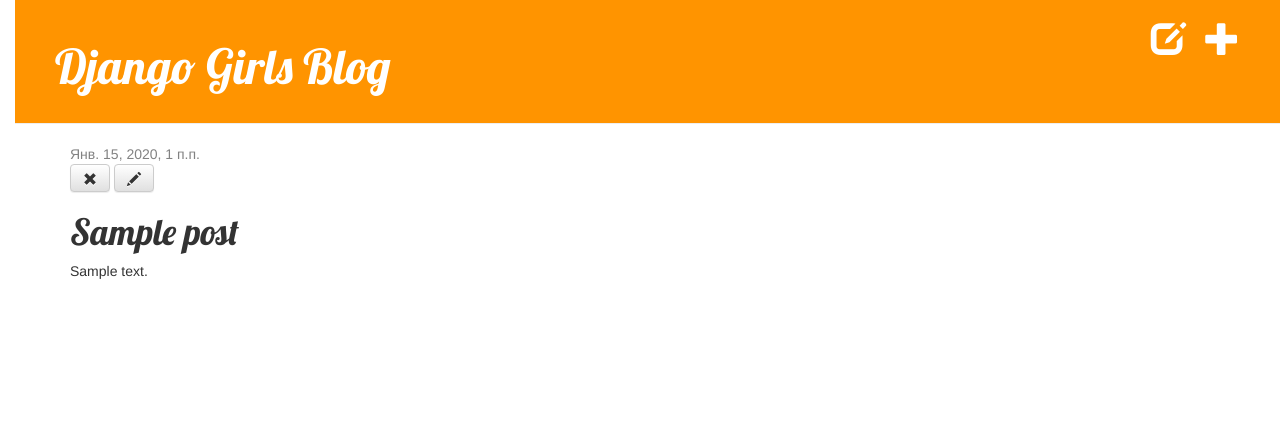
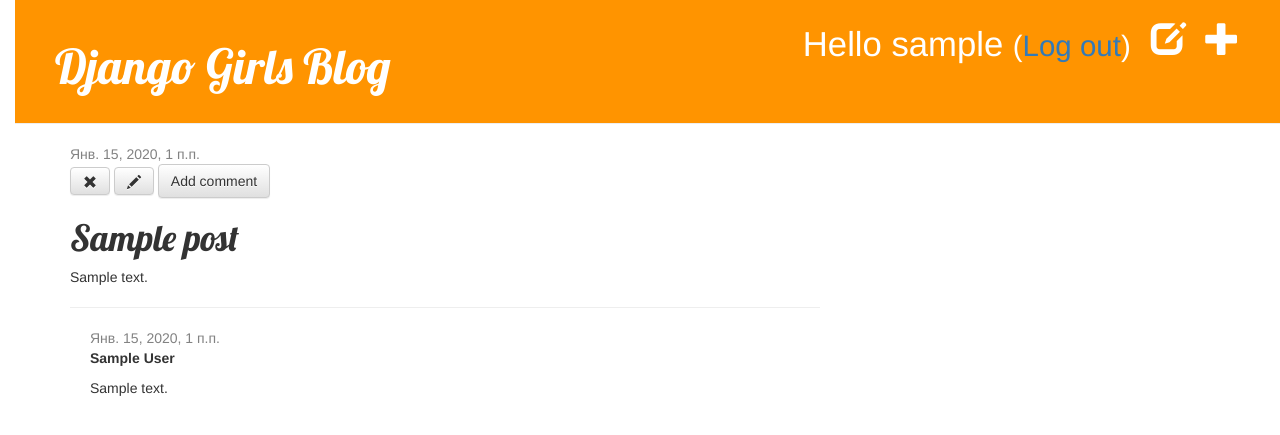
Before and after one commit to ElenaBalbukova/my-first-blog, a Django app: page /post/1/ in a window 1280 px wide. Shown: the top 435 px of the page. Run offline with Django 3.2, Linux system fonts and the light colour scheme; a user stored in the database is signed in; tables that the repository leaves empty hold one stand-in row (values such as "Sample post"); some libraries are stand-ins or nearby versions.

Commit message:
Added secure, comment, PostgreSQL

```diff
--- a/blog/admin.py
+++ b/blog/admin.py
@@ -1,4 +1,5 @@
 from django.contrib import admin
-from .models import Post
+from .models import Post, Comment
 
 admin.site.register(Post)
+admin.site.register(Comment)
--- a/blog/models.py
+++ b/blog/models.py
@@ -16,3 +16,20 @@
 
     def __str__(self):
         return self.title
+
+class Comment(models.Model):
+    post = models.ForeignKey('blog.Post', on_delete=models.CASCADE, related_name='comments')
+    author = models.CharField(max_length=200)
+    text = models.TextField()
+    created_date = models.DateTimeField(default=timezone.now)
+    approved_comment = models.BooleanField(default=False)
+
+    def approve(self):
+        self.approved_comment = True
+        self.save()
+
+    def __str__(self):
+        return self.text
+
+def approved_comments(self):
+    return self.comments.filter(approved_comment=True)
--- a/blog/static/css/blog.css
+++ b/blog/static/css/blog.css
@@ -53,3 +53,7 @@
 .post h1 a, .post h1 a:visited {
         color: #000000;
     }
+
+.comment {
+    margin: 20px 0px 20px 20px;
+}
--- a/blog/templates/blog/base.html
+++ b/blog/templates/blog/base.html
@@ -12,6 +12,9 @@
             {% if user.is_authenticated %}
                 <a href="{% url 'post_new' %}" class="top-menu"><span class="glyphicon glyphicon-plus"></span></a>
                 <a href="{% url 'post_draft_list' %}" class="top-menu"><span class="glyphicon glyphicon-edit"></span></a>
+                <p class="top-menu">Hello {{ user.username }} <small>(<a href="{% url 'logout' %}">Log out</a>)</small></p>
+            {% else %}
+                <a href="{% url 'login' %}" class="top-menu"><span class="glyphicon glyphicon-lock"></span></a>
             {% endif %}
             <h1><a href="/">Django Girls Blog</a></h1>
         </div>
--- a/blog/templates/blog/post_detail.html
+++ b/blog/templates/blog/post_detail.html
@@ -12,8 +12,27 @@
         {% if user.is_authenticated %}
             <a class="btn btn-default" href="{% url 'post_remove' pk=post.pk %}"><span class="glyphicon glyphicon-remove"></span></a>
             <a class="btn btn-default" href="{% url 'post_edit' pk=post.pk %}"><span class="glyphicon glyphicon-pencil"></span></a>
+            <a class="btn btn-default" href="{% url 'add_comment_to_post' pk=post.pk %}">Add comment</a>
         {% endif %}
         <h1>{{ post.title }}</h1>
         <p>{{ post.text|linebreaksbr }}</p>
+        <hr>
+        {% for comment in post.comments.all %}
+            {% if user.is_authenticated or comment.approved_comment %}
+            <div class="comment">
+                <div class="date">
+                    {{ comment.created_date }}
+                    {% if not comment.approved_comment %}
+                        <a class="btn btn-default" href="{% url 'comment_remove' pk=comment.pk %}"><span class="glyphicon glyphicon-remove"></span></a>
+                        <a class="btn btn-default" href="{% url 'comment_approve' pk=comment.pk %}"><span class="glyphicon glyphicon-ok"></span></a>
+                    {% endif %}
+                </div>
+                <strong>{{ comment.author }}</strong>
+                <p>{{ comment.text|linebreaks }}</p>
+            </div>
+            {% endif %}
+        {% empty %}
+            <p>No comments here yet :(</p>
+        {% endfor %}
     </div>
 {% endblock %}
--- a/blog/templates/blog/post_list.html
+++ b/blog/templates/blog/post_list.html
@@ -8,6 +8,7 @@
             </div>
             <h1><a href="{% url 'post_detail' pk=post.pk %}">{{ post.title }}</a></h1>
             <p>{{ post.text|linebreaksbr }}</p>
+            <a href="{% url 'post_detail' pk=post.pk %}">Comments: {{ post.approved_comments.count }}</a>
         </div>
     {% endfor %}
 {% endblock %}
--- a/blog/urls.py
+++ b/blog/urls.py
@@ -9,4 +9,7 @@
         path('drafts/', views.post_draft_list, name='post_draft_list'),
         path('post/<pk>/publish/', views.post_publish, name='post_publish'),
         path('post/<pk>/remove/', views.post_remove, name='post_remove'),
+        path('post/<int:pk>/comment/', views.add_comment_to_post, name='add_comment_to_post'),
+        path('comment/<int:pk>/approve/', views.comment_approve, name='comment_approve'),
+        path('comment/<int:pk>/remove/', views.comment_remove, name='comment_remove'),
 ]
--- a/blog/views.py
+++ b/blog/views.py
@@ -1,9 +1,10 @@
 from django.shortcuts import render
 from django.utils import timezone
-from .models import Post
+from .models import Post, Comment
 from django.shortcuts import render, get_object_or_404
-from .forms import PostForm
+from .forms import PostForm, CommentForm
 from django.shortcuts import redirect
+from django.contrib.auth.decorators import login_required
 
 
 def post_list(request):
@@ -13,6 +14,10 @@
 def post_detail(request, pk):
     post = get_object_or_404(Post, pk=pk)
     return render(request, 'blog/post_detail.html', {'post': post})
+
+@login_required
+def post_new(request):
+    [...]
 
 def post_new(request):
     if request.method == "POST":
@@ -26,6 +31,9 @@
         form = PostForm()
     return render(request, 'blog/post_edit.html', {'form': form})
 
+@login_required
+def post_edit(request):
+    [...]
 
 def post_edit(request, pk):
     post = get_object_or_404(Post, pk=pk)
@@ -40,16 +48,53 @@
         form = PostForm(instance=post)
     return render(request, 'blog/post_edit.html', {'form': form})
 
+@login_required
+def post_draft_list(request):
+    [...]
+
 def post_draft_list(request):
     posts = Post.objects.filter(published_date__isnull=True).order_by('created_date')
     return render(request, 'blog/post_draft_list.html', {'posts': posts})
+
+@login_required
+def post_remove(request):
+    [...]
+
+def post_remove(request, pk):
+    post = get_object_or_404(Post, pk=pk)
+    post.delete()
+    return redirect('post_list')
+
+@login_required
+def post_publish(request):
+    [...]
 
 def post_publish(request, pk):
     post = get_object_or_404(Post, pk=pk)
     post.publish()
     return redirect('post_detail', pk=pk)
 
-def post_remove(request, pk):
+def add_comment_to_post(request, pk):
     post = get_object_or_404(Post, pk=pk)
-    post.delete()
-    return redirect('post_list')
+    if request.method == "POST":
+        form = CommentForm(request.POST)
+        if form.is_valid():
+            comment = form.save(commit=False)
+            comment.post = post
+            comment.save()
+            return redirect('post_detail', pk=post.pk)
+    else:
+        form = CommentForm()
+    return render(request, 'blog/add_comment_to_post.html', {'form': form})
+
+@login_required
+def comment_approve(request, pk):
+    comment = get_object_or_404(Comment, pk=pk)
+    comment.approve()
+    return redirect('post_detail', pk=comment.post.pk)
+
+@login_required
+def comment_remove(request, pk):
+    comment = get_object_or_404(Comment, pk=pk)
+    comment.delete()
+    return redirect('post_detail', pk=comment.post.pk)
--- a/mysite/urls.py
+++ b/mysite/urls.py
@@ -13,10 +13,14 @@
     1. Import the include() function: from django.urls import include, path
     2. Add a URL to urlpatterns:  path('blog/', include('blog.urls'))
 """
+from django.urls import path, include
 from django.contrib import admin
-from django.urls import path, include
+
+from django.contrib.auth import views
 
 urlpatterns = [
     path('admin/', admin.site.urls),
+    path('accounts/login/', views.LoginView.as_view(), name='login'),
+    path('accounts/logout/', views.LogoutView.as_view(next_page='/'), name='logout'),
     path('', include('blog.urls')),
 ]
```
Also changed, not shown: blog/forms.py (+7 -1 lines), blog/templates/blog/add_comment_to_post.html (added, +9 -0 lines), blog/templates/registration/login.html (added, +24 -0 lines), mysite/settings.py (+5 -2 lines), blog/migrations/0002_comment.py (added). Lines whose indentation alone changed are shown as unchanged.
